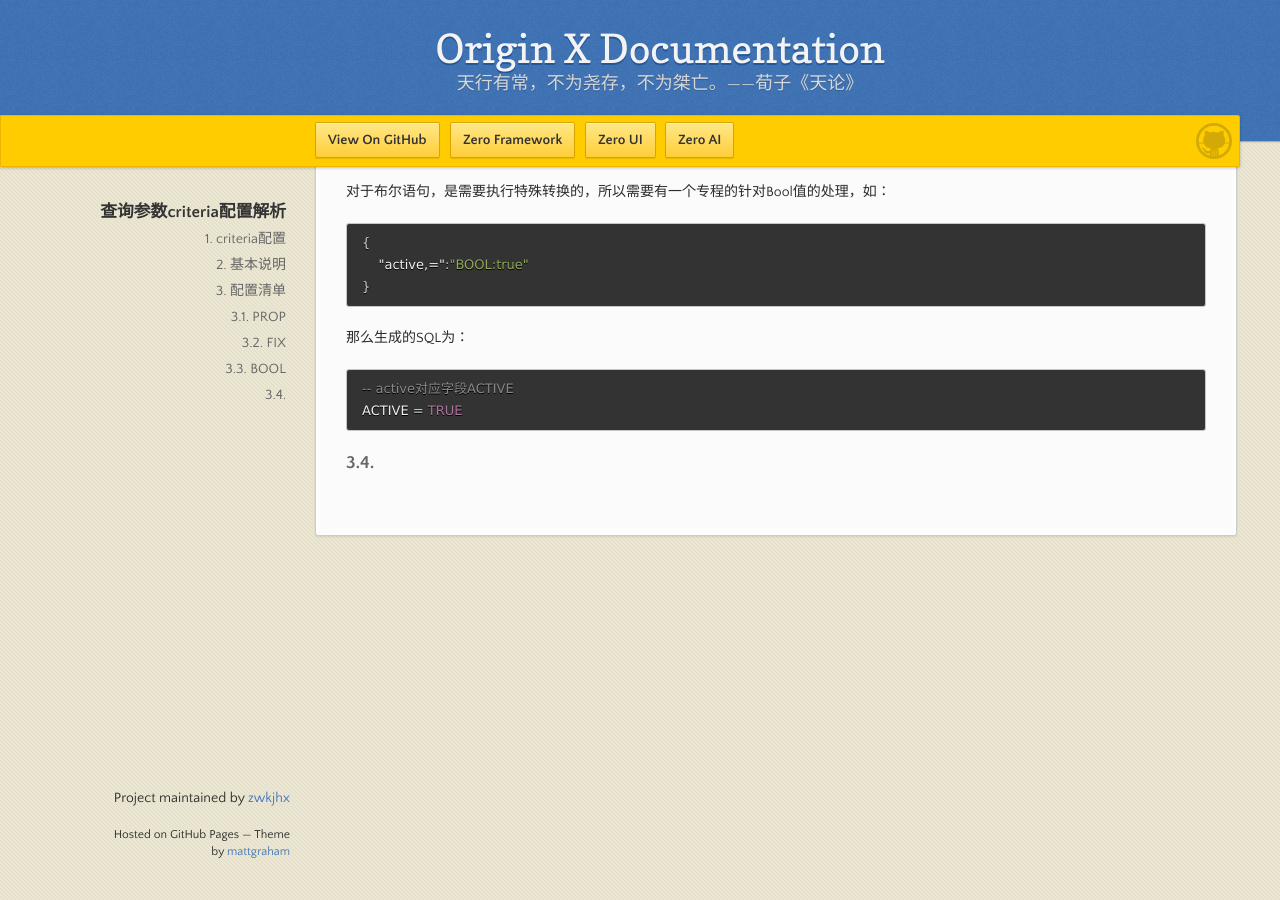
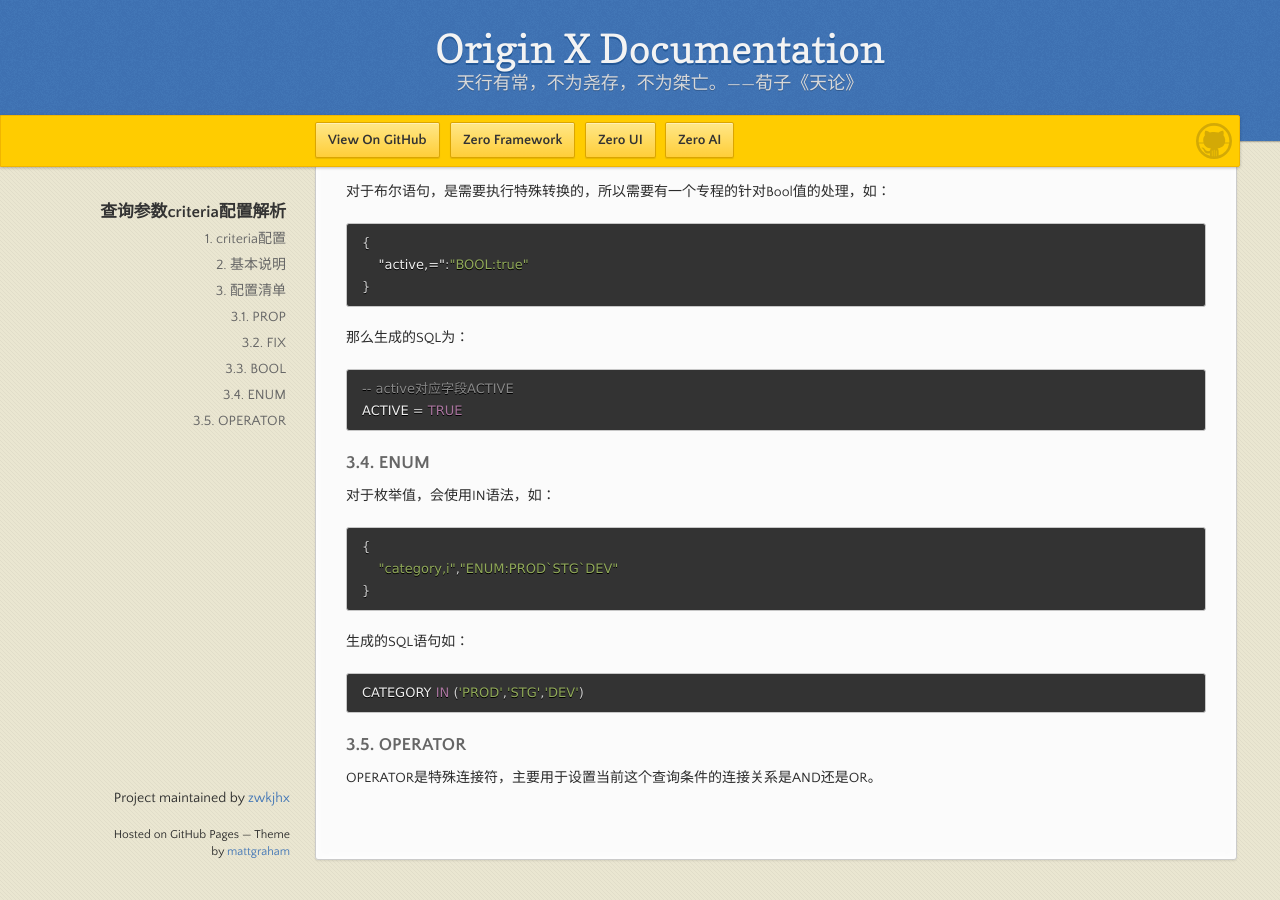
Before and after one commit to zwkjhx/ox-doc, a Jekyll site: the page built from zero-ui/1-zero-uiji-ben-jiao-cheng/zui-005-cha-xun-can-shu-criteria-pei-zhi-jie-xi.md, in a window 1280 px wide and 900 px high, scrolled down 2230 px. Built offline with Jekyll 4.4.1, drawn with Linux system fonts in a browser that asks for light colours; our own code applies the rules of GitHub Pages for plain Markdown files.

Commit message:
Updates zero-ui/1-zero-uiji-ben-jiao-cheng/zui-005-cha-xun-can-shu-criteria-pei-zhi-jie-xi.md
Auto commit by GitBook Editor

````diff
--- a/zero-ui/1-zero-uiji-ben-jiao-cheng/zui-005-cha-xun-can-shu-criteria-pei-zhi-jie-xi.md
+++ b/zero-ui/1-zero-uiji-ben-jiao-cheng/zui-005-cha-xun-can-shu-criteria-pei-zhi-jie-xi.md
@@ -123,4 +123,22 @@
 ACTIVE = TRUE
 ```
 
-### 3.4.
+### 3.4. ENUM
+
+对于枚举值，会使用IN语法，如：
+
+```json
+{
+    "category,i","ENUM:PROD`STG`DEV"
+}
+```
+
+生成的SQL语句如：
+
+```sql
+CATEGORY IN ('PROD','STG','DEV')
+```
+
+### 3.5. OPERATOR
+
+OPERATOR是特殊连接符，主要用于设置当前这个查询条件的连接关系是AND还是OR。
````
